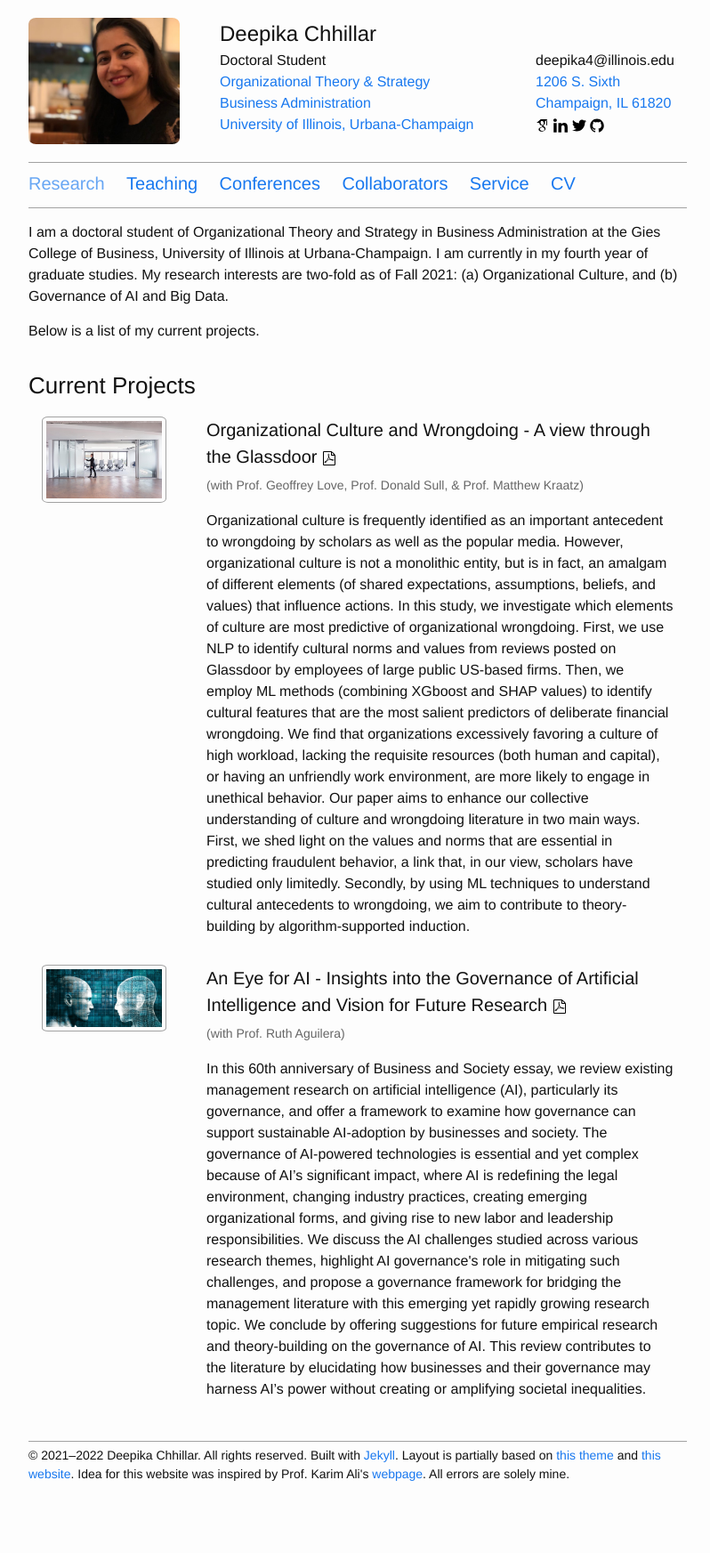
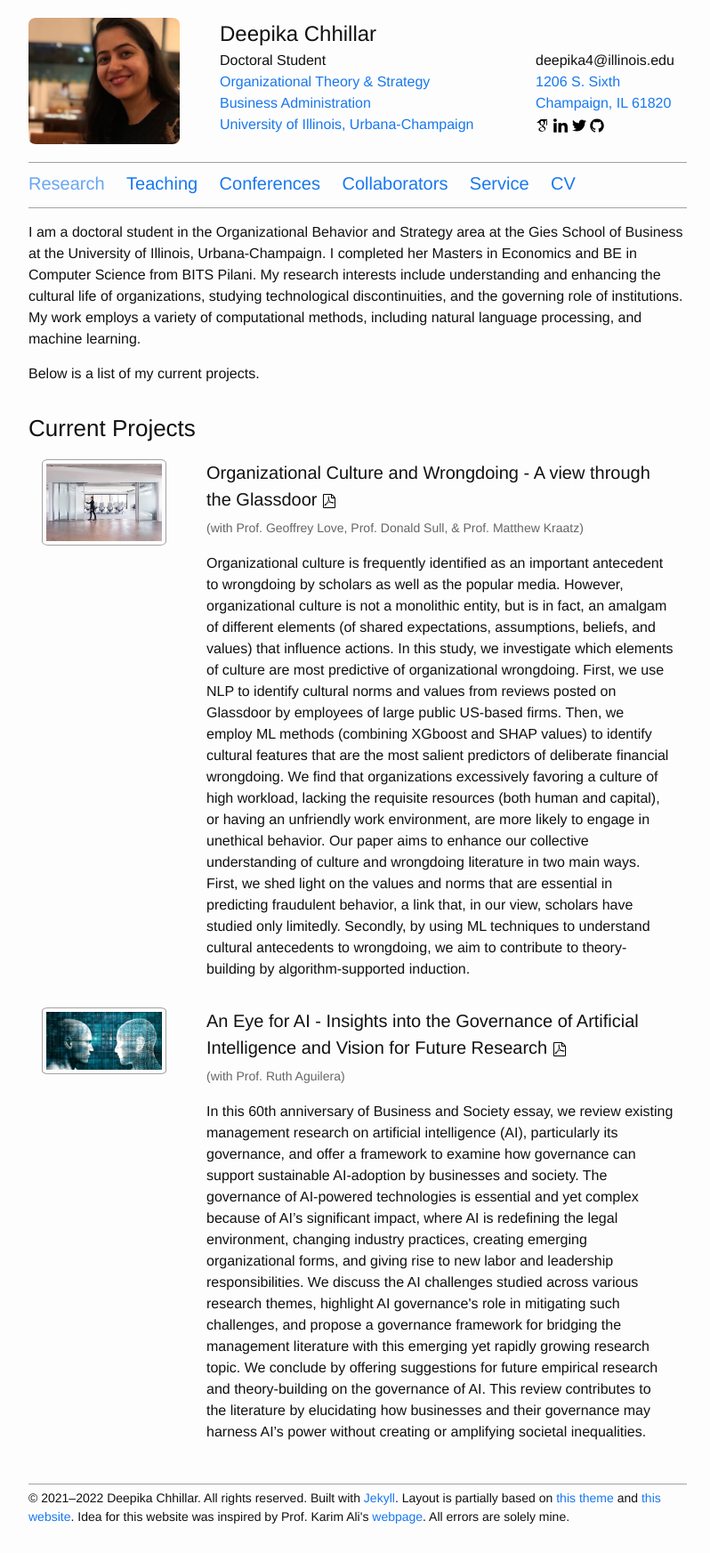
Before and after one commit to deepikachhillar/deepikachhillar.github.io, a Jekyll site: the page built from index.md, in a window 1280 px wide. Shown: the whole page at 89% size, without its empty margins (238-1036 px from the left). Built offline with Jekyll 4.4.1, drawn with Linux system fonts in a browser that asks for light colours; before the commit the page ends 1697 px from its top, so only the background shows below that.

Commit message:
Update index.md

```diff
--- a/index.md
+++ b/index.md
@@ -5,7 +5,7 @@
 group: research
 ---
 
-I am a doctoral student of Organizational Theory and Strategy in Business Administration at the Gies College of Business, University of Illinois at Urbana-Champaign. I am currently in my fourth year of graduate studies. My research interests are two-fold as of Fall 2021: (a) Organizational Culture, and (b) Governance of AI and Big Data.
+I am a doctoral student in the Organizational Behavior and Strategy area at the Gies School of Business at the University of Illinois, Urbana-Champaign. I completed her Masters in Economics and BE in Computer Science from BITS Pilani. My research interests include understanding and enhancing the cultural life of organizations, studying technological discontinuities, and the governing role of institutions. My work employs a variety of computational methods, including natural language processing, and machine learning.
 
 Below is a list of my current projects.
 
```
